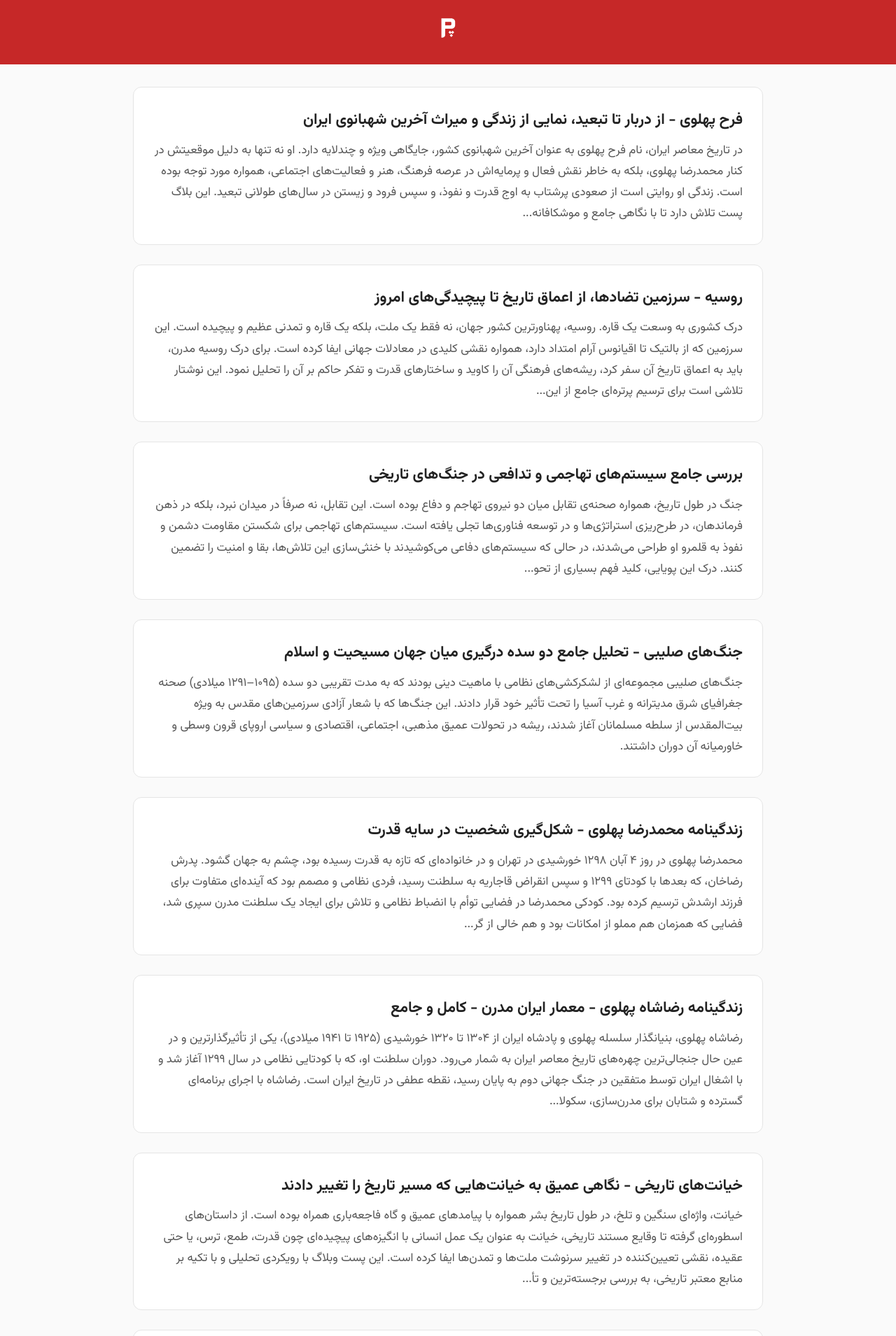
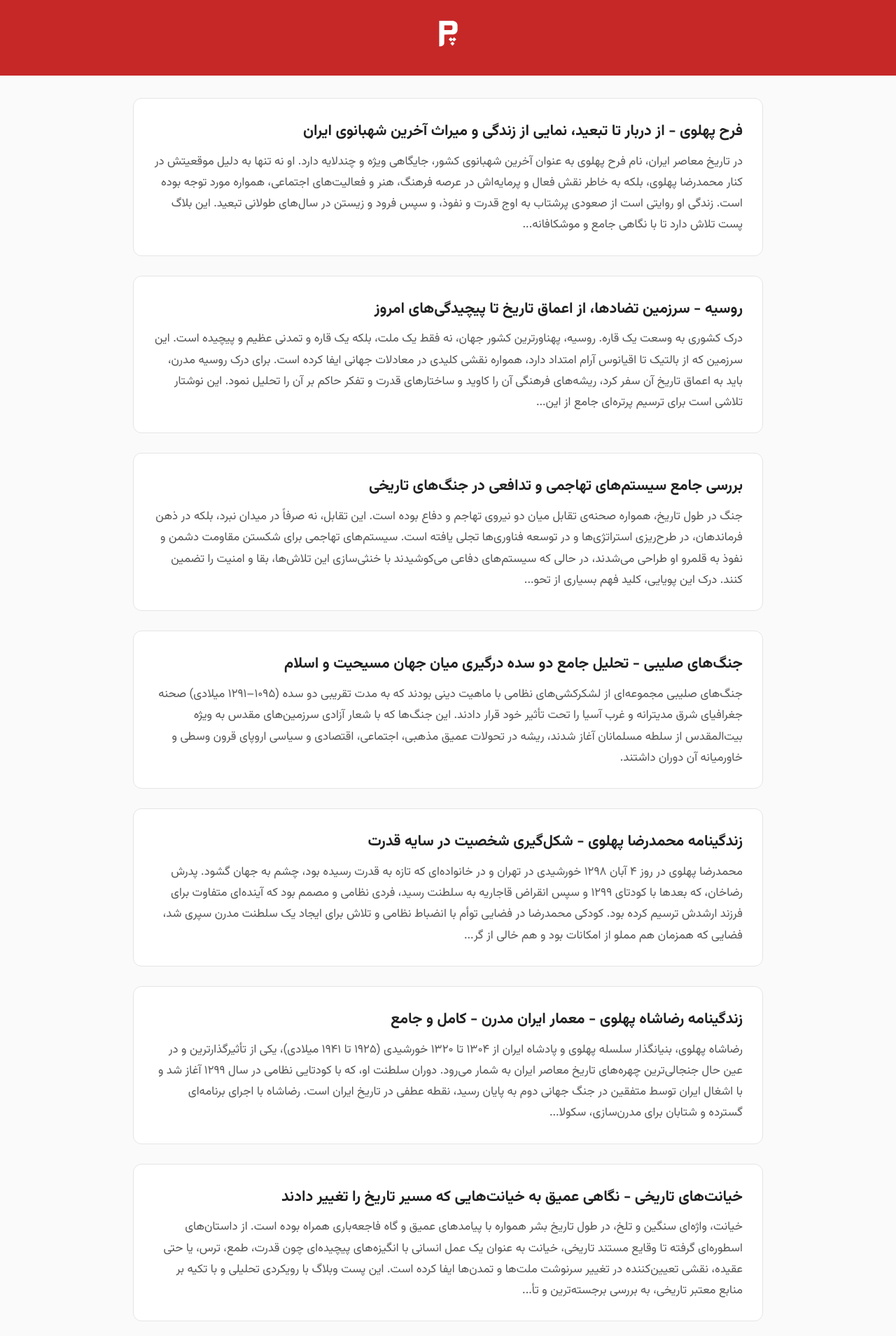
Before and after one commit to darkblog/darkblog.github.io, a Jekyll site: the page built from index.html, in a window 1280 px wide. Shown: the top 1909 px of the page at 70% size. Built offline with Jekyll 4.4.1, drawn with Linux system fonts in a browser that asks for light colours.

Commit message:
Update index.html

```diff
--- a/index.html
+++ b/index.html
@@ -56,8 +56,8 @@ header{
 }
 
 .logo-svg{
-  width:3rem;
-  height:3rem;
+  width:4rem;
+  height:4rem;
   filter:brightness(0) invert(1);
 }
 
@@ -103,12 +103,6 @@ footer{
   justify-content:center;
 }
 
-.footer-logo-svg{
-  width:3.5rem;
-  height:3.5rem;
-  filter:brightness(0) invert(1);
-}
-
 </style>
 
 </head>
@@ -143,7 +137,7 @@ footer{
 
 <footer>
   <a href="https://www.pasgah.org/" aria-label="وبلاگ پاسگاه">
-    <img src="https://www.pasgah.org/blog.svg" class="footer-logo-svg" alt="وبلاگ پاسگاه" loading="lazy">
+    <img src="https://www.pasgah.org/blog.svg" class="logo-svg" alt="وبلاگ پاسگاه" loading="lazy">
   </a>
 </footer>
 
```
